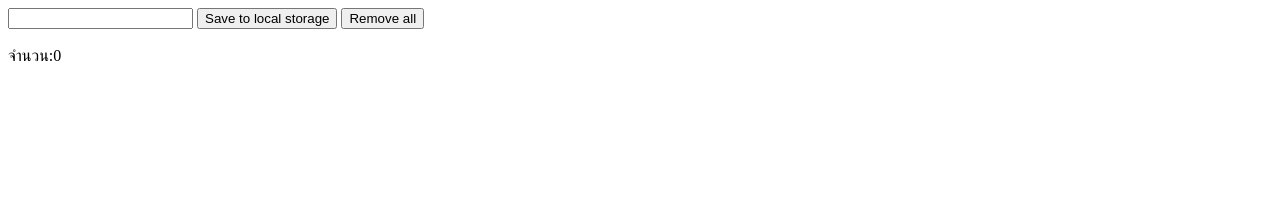
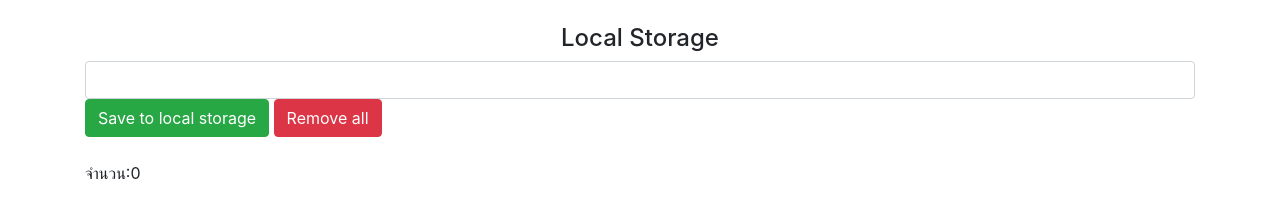
Before and after one commit to moomdate/testLocalStorage, a plain HTML site: page index.html in a window 1280 px wide. Drawn offline with nearby package versions, Linux system fonts and the light colour scheme.

Commit message:
user css

```diff
--- a/index.html
+++ b/index.html
@@ -5,19 +5,25 @@
     <meta name="viewport" content="width=device-width, initial-scale=1.0">
     <meta http-equiv="X-UA-Compatible" content="ie=edge">
     <script src="https://code.jquery.com/jquery-3.3.1.min.js"></script>
+    <link rel="stylesheet" href="https://stackpath.bootstrapcdn.com/bootstrap/4.1.1/css/bootstrap.min.css" integrity="sha384-WskhaSGFgHYWDcbwN70/dfYBj47jz9qbsMId/iRN3ewGhXQFZCSftd1LZCfmhktB" crossorigin="anonymous">
+<script src="https://stackpath.bootstrapcdn.com/bootstrap/4.1.1/js/bootstrap.min.js" integrity="sha384-smHYKdLADwkXOn1EmN1qk/HfnUcbVRZyYmZ4qpPea6sjB/pTJ0euyQp0Mk8ck+5T" crossorigin="anonymous"></script>
     <title>Test Local Storage</title>
 
 </head>
 <body>
-    <input type="text" id="inputData"/>
-    <input type="submit" id="save" value="Save to local storage">
-    <input type="submit" id="remove" value="Remove all">
-    <br><br>
-    <span id="output1">
+    <br>
+    <center><h4>Local Storage</h4>  </center>
+    <div class="container">
+            <input class="form-control" type="text" id="inputData"/>
+            <input class="btn btn-success" type="submit" id="save" value="Save to local storage">
+            <input class="btn btn-danger" type="submit" id="remove" value="Remove all">
+            <br><br>
+            <span id="output1">
 
-    </span>
-    <div id="i">
+            </span>
+            <div id="i">
 
+            </div>
     </div>
     <script>
          query();
@@ -43,7 +49,7 @@
                     console.log(total);
                     $("#i").text("");
                     for(let i = 0; i<localStorage.length;i++){
-                        $("#i").append(localStorage.getItem(localStorage.key(i)) + '<br>');
+                        $("#i").append(localStorage.getItem(localStorage.key(i)) + '<br><hr>');
                     }
             }
             function makeid() {
```
